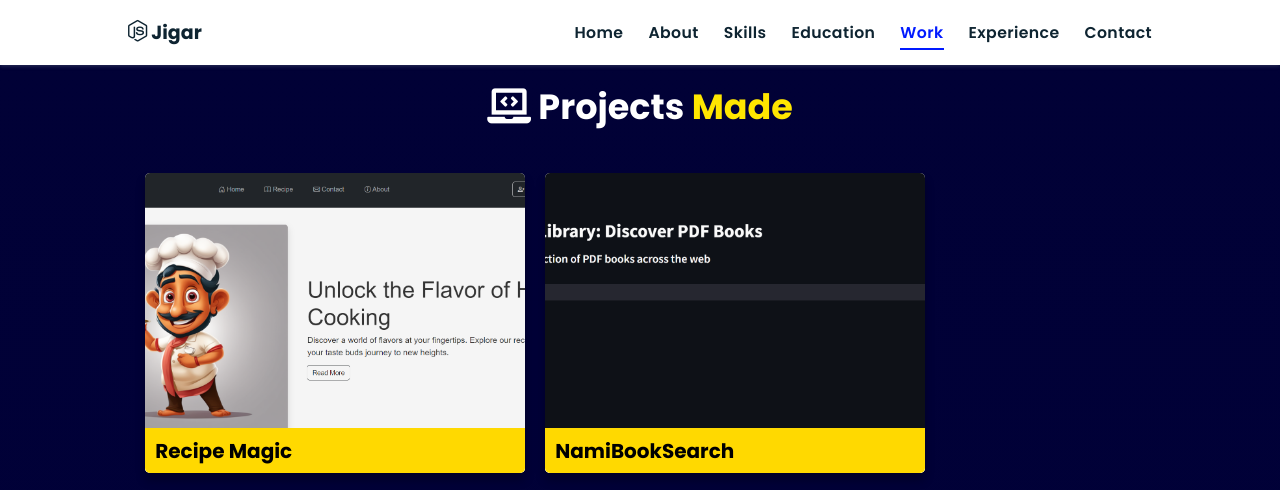
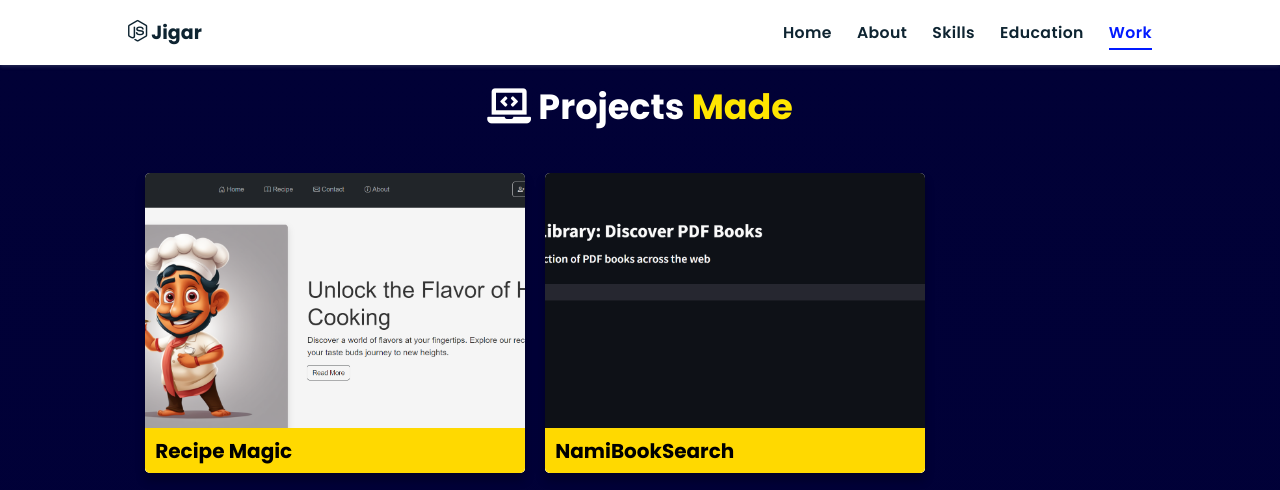
Before and after one commit to redmoon0x/myportfolio, a plain HTML site: page projects/index.html in a window 1280 px wide. Shown: the top 490 px of the page. Drawn offline with nearby package versions, Linux system fonts and the light colour scheme.

Commit message:
Update index.html

```diff
--- a/projects/index.html
+++ b/projects/index.html
@@ -8,7 +8,7 @@
     <!-- Font Awesome -->
     <link rel="stylesheet" href="https://cdnjs.cloudflare.com/ajax/libs/font-awesome/5.15.3/css/all.min.css" integrity="sha512-iBBXm8fW90+nuLcSKlbmrPcLa0OT92xO1BIsZ+ywDWZCvqsWgccV3gFoRBv0z+8dLJgyAHIhR35VZc2oM/gI1w==" crossorigin="anonymous" referrerpolicy="no-referrer" />
     <link id='favicon' rel="shortcut icon" href="/assets/images/favicon.png" type="image/x-png">
-    <title>Projects | Portfolio Jigar Sable</title>
+    <title>Projects | Portfolio Deviprasad Shetty</title>
 </head>
 <body oncontextmenu="return false">
 
@@ -24,8 +24,7 @@
             <li><a href="/#skills">Skills</a></li>
             <li><a href="/#education">Education</a></li>
             <li><a class="active" href="/#work">Work</a></li>
-            <li><a href="/#experience">Experience</a></li>
-            <li><a href="/#contact">Contact</a></li>
+
             </ul>
         </nav>
 </header>
```
